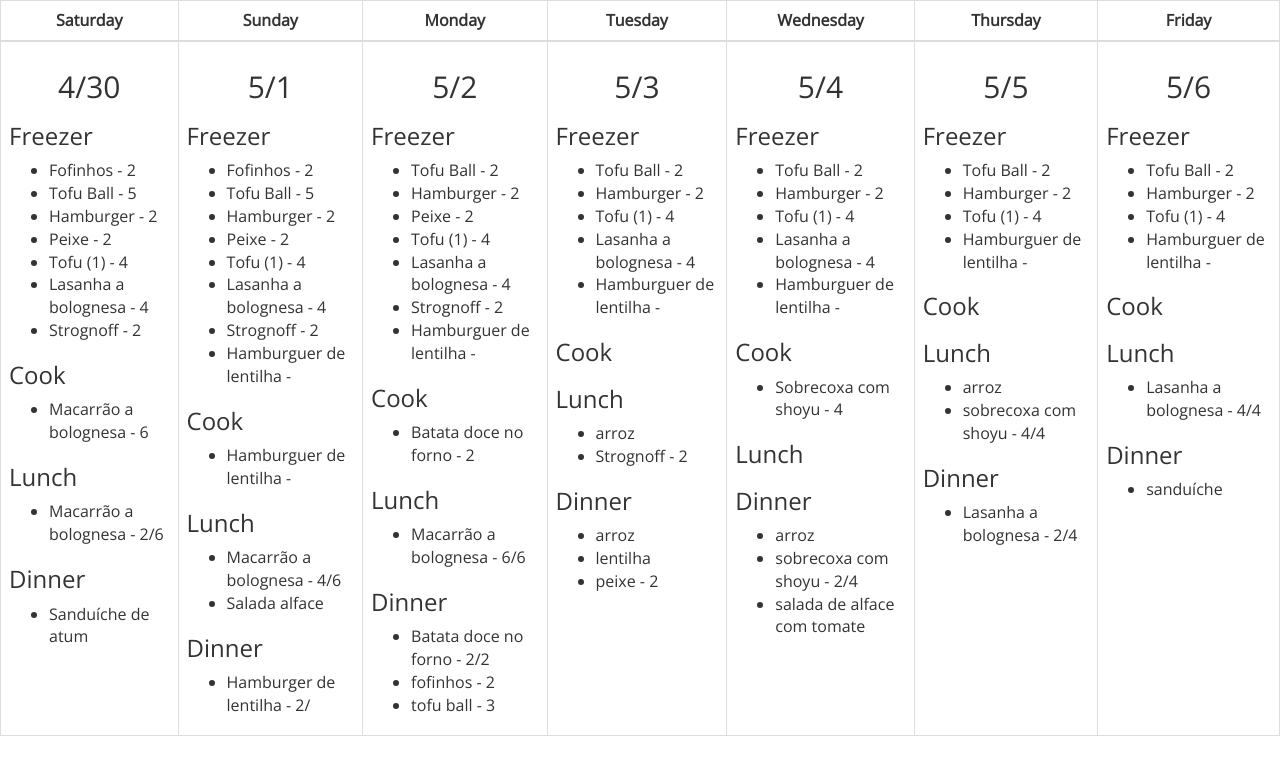
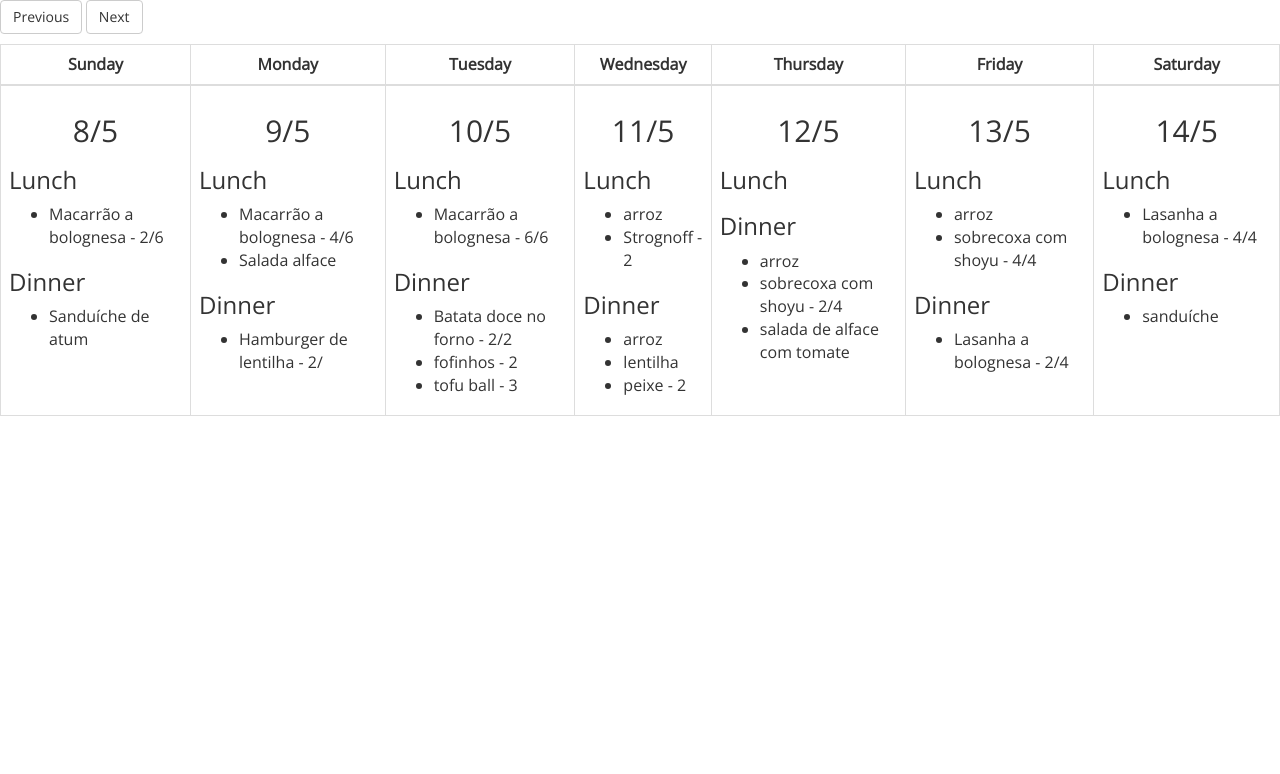
Before and after one commit to visola/FamilyMenu, a plain HTML site: page cardapio.html in a window 1280 px wide. Drawn offline with nearby package versions, Linux system fonts and the light colour scheme.

Commit message:
Clean up and calculate dates for the week

```diff
--- a/cardapio.html
+++ b/cardapio.html
@@ -21,39 +21,52 @@
       text-align: center;
     }
   </style>
+  <script>
+    var week = [];
+    var now = new Date();
+    week[now.getDay()] = new Date(now.getTime());
+    while (week[0] === undefined) {
+      now.setDate(now.getDate() - 1);
+      week[now.getDay()] = new Date(now.getTime());
+    }
+    now = new Date();
+    while (week[6] === undefined) {
+      now.setDate(now.getDate() + 1);
+      week[now.getDay()] = new Date(now.getTime());
+    }
+
+    $(function(){
+      $("td h2").each(function(i, el){
+        var date = week[i];
+        $(this).text(date.getDate() + "/" + (date.getMonth() + 1));
+      });
+    });
+  </script>
 </head>
 
 <body>
+
+  <p>
+    <button class="btn btn-default">Previous</button>
+    <button class="btn btn-default">Next</button>
+  </p>
+
   <table class="table table-bordered">
     <thead id="test">
       <tr>
-        <th>Saturday</th>
         <th>Sunday</th>
         <th>Monday</th>
         <th>Tuesday</th>
         <th>Wednesday</th>
         <th>Thursday</th>
         <th>Friday</th>
+        <th>Saturday</th>
       </tr>
     </thead>
     <tbody>
       <tr>
         <td>
-          <h2>4/30</h2>
-          <h3>Freezer</h3>
-          <ul>
-            <li>Fofinhos - 2</li>
-            <li>Tofu Ball - 5</li>
-            <li>Hamburger - 2</li>
-            <li>Peixe - 2</li>
-            <li>Tofu (1) - 4</li>
-            <li>Lasanha a bolognesa - 4</li>
-            <li>Strognoff - 2</li>
-          </ul>
-          <h3>Cook</h3>
-          <ul>
-            <li>Macarrão a bolognesa - 6</li>
-          </ul>
+          <h2></h2>
           <h3>Lunch</h3>
           <ul>
             <li>Macarrão a bolognesa - 2/6</li>
@@ -64,22 +77,7 @@
           </ul>
         </td>
         <td>
-          <h2>5/1</h2>
-          <h3>Freezer</h3>
-          <ul>
-            <li>Fofinhos - 2</li>
-            <li>Tofu Ball - 5</li>
-            <li>Hamburger - 2</li>
-            <li>Peixe - 2</li>
-            <li>Tofu (1) - 4</li>
-            <li>Lasanha a bolognesa - 4</li>
-            <li>Strognoff - 2</li>
-            <li>Hamburguer de lentilha - </li>
-          </ul>
-          <h3>Cook</h3>
-          <ul>
-            <li>Hamburguer de lentilha - </li>
-          </ul>
+          <h2></h2>
           <h3>Lunch</h3>
           <ul>
             <li>Macarrão a bolognesa - 4/6</li>
@@ -91,21 +89,7 @@
           </ul>
         </td>
         <td>
-          <h2>5/2</h2>
-          <h3>Freezer</h3>
-          <ul>
-            <li>Tofu Ball - 2</li>
-            <li>Hamburger - 2</li>
-            <li>Peixe - 2</li>
-            <li>Tofu (1) - 4</li>
-            <li>Lasanha a bolognesa - 4</li>
-            <li>Strognoff - 2</li>
-            <li>Hamburguer de lentilha - </li>
-          </ul>
-          <h3>Cook</h3>
-          <ul>
-            <li>Batata doce no forno - 2</li>
-          </ul>
+          <h2></h2>
           <h3>Lunch</h3>
           <ul>
             <li>Macarrão a bolognesa - 6/6</li>
@@ -118,17 +102,7 @@
           </ul>
         </td>
         <td>
-          <h2>5/3</h2>
-          <h3>Freezer</h3>
-          <ul>
-            <li>Tofu Ball - 2</li>
-            <li>Hamburger - 2</li>
-            <li>Tofu (1) - 4</li>
-            <li>Lasanha a bolognesa - 4</li>
-            <li>Hamburguer de lentilha - </li>
-          </ul>
-          <h3>Cook</h3>
-          <ul></ul>
+          <h2></h2>
           <h3>Lunch</h3>
           <ul>
             <li>arroz</li>
@@ -142,19 +116,7 @@
           </ul>
         </td>
         <td>
-          <h2>5/4</h2>
-          <h3>Freezer</h3>
-          <ul>
-            <li>Tofu Ball - 2</li>
-            <li>Hamburger - 2</li>
-            <li>Tofu (1) - 4</li>
-            <li>Lasanha a bolognesa - 4</li>
-            <li>Hamburguer de lentilha - </li>
-          </ul>
-          <h3>Cook</h3>
-          <ul>
-            <li>Sobrecoxa com shoyu  - 4</li>
-          </ul>
+          <h2></h2>
           <h3>Lunch</h3>
           <ul></ul>
           <h3>Dinner</h3>
@@ -165,17 +127,7 @@
           </ul>
         </td>
         <td>
-          <h2>5/5</h2>
-          <h3>Freezer</h3>
-          <ul>
-            <li>Tofu Ball - 2</li>
-            <li>Hamburger - 2</li>
-            <li>Tofu (1) - 4</li>
-            <li>Hamburguer de lentilha - </li>
-          </ul>
-          <h3>Cook</h3>
-          <ul>
-          </ul>
+          <h2></h2>
           <h3>Lunch</h3>
           <ul>
             <li>arroz</li>
@@ -187,17 +139,7 @@
           </ul>
         </td>
         <td>
-          <h2>5/6</h2>
-          <h3>Freezer</h3>
-          <ul>
-            <li>Tofu Ball - 2</li>
-            <li>Hamburger - 2</li>
-            <li>Tofu (1) - 4</li>
-            <li>Hamburguer de lentilha - </li>
-          </ul>
-          <h3>Cook</h3>
-          <ul>
-          </ul>
+          <h2></h2>
           <h3>Lunch</h3>
           <ul>
             <li>Lasanha a bolognesa - 4/4</li>
```
